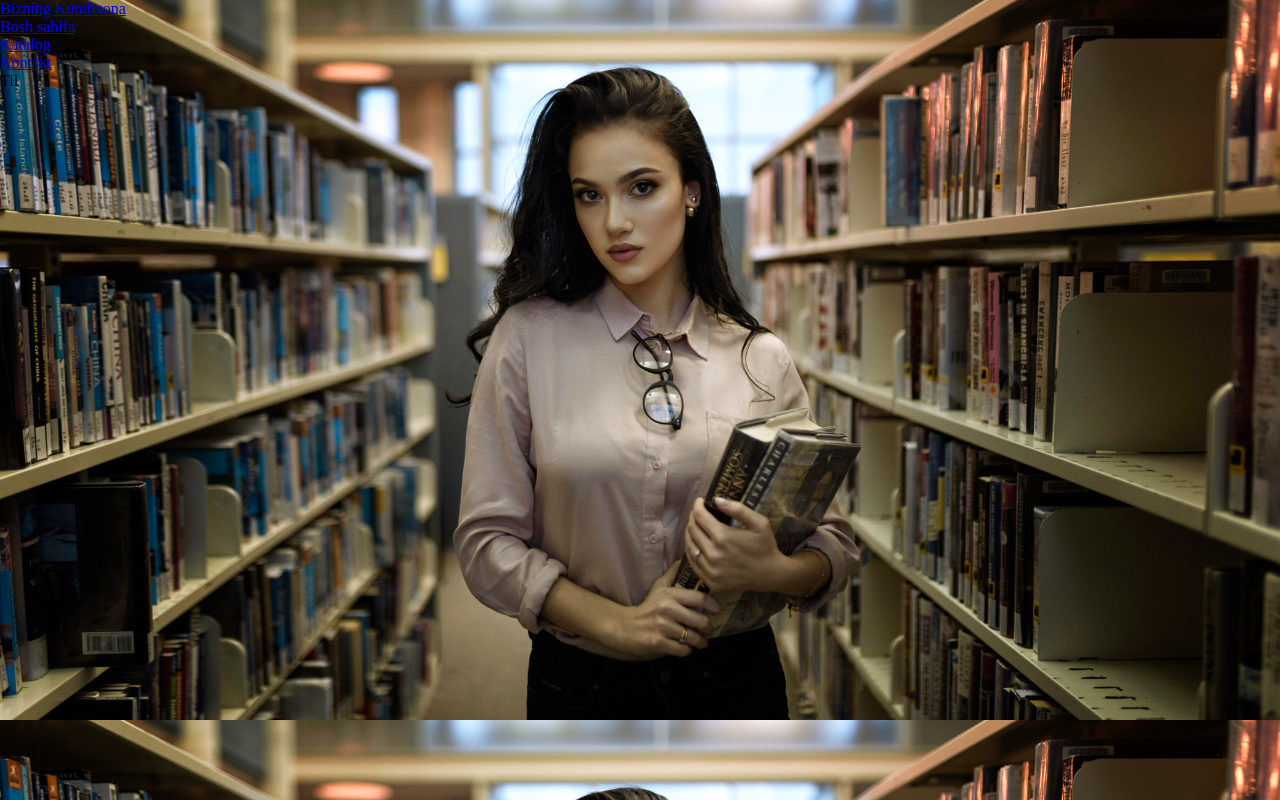
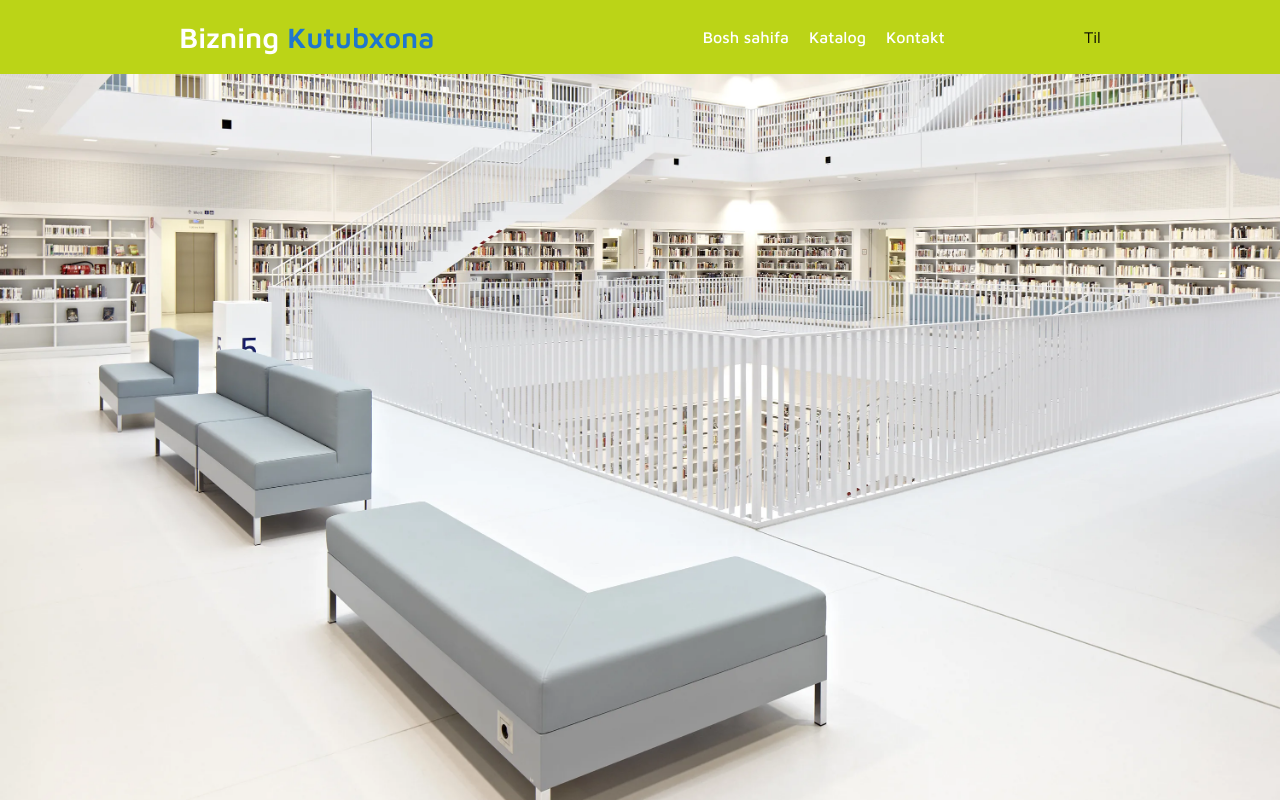
Before and after one commit to Avaz-tech/E-Library, a plain HTML site: page index.html in a window 1280 px wide. Drawn offline with Linux system fonts and the light colour scheme.

Commit message:
Update index.css

```diff
--- a/index.css
+++ b/index.css
@@ -1,12 +1,71 @@
+/* Importing google fonts */
+@import url('https://fonts.googleapis.com/css2?family=Maven+Pro:wght@400;500;600;700&display=swap');
+
+/* Primary whole html page CSS ing  */
 * {
     padding: 0;
     margin: 0;
-    border: 0;
+    box-sizing: border-box;
+    scroll-behavior: smooth;
+    font-family: 'Maven Pro', sans-serif;
+    text-decoration: none;
+    list-style: none;
 }
-html{
-    background-image: url(women-with-books-in-library-dp.jpeg);
-    -webkit-background-size:cover;
-    -moz-background-size:cover;
-    -o-background-size:cover;
+
+:root {
+    --bg-color: #bbd417;
+    --main-color: #1f76cd;
+    --2nd-main-color: #ffffffcc;
+    --text-color: #fff;
+    --big-font: 5rem;
+    --h2-font: 1.9rem;
+    --p-font: 1rem;
+
+}
+
+html {
+    background-image: url(white_lib.webp);
+    -webkit-background-size: cover;
+    -moz-background-size: cover;
+    -o-background-size: cover;
     background-size: cover;
 }
+
+/*  Header styling  */
+header {
+    width: 100%;
+    padding: 20px;
+    display: flex;
+    position: fixed;
+    justify-content: space-between;
+    z-index: 1000;
+    align-items: center;
+    background: var(--bg-color);
+    padding: 20px 14%;
+    transition: .3s;
+}
+.logo{
+ color: var(--text-color);
+ font-size: 1.8rem;
+ font-weight: 600;
+}
+span{
+    color: var(--main-color);
+}
+.navbar{
+ display: flex;
+}
+.navbar a{
+    color: var(--text-color);
+    font-size: 1rem;
+    font-weight: 500;
+    padding: 10px;
+
+}
+.translate{
+
+}
+/* Home page section styling */
+.section {
+
+}
```
